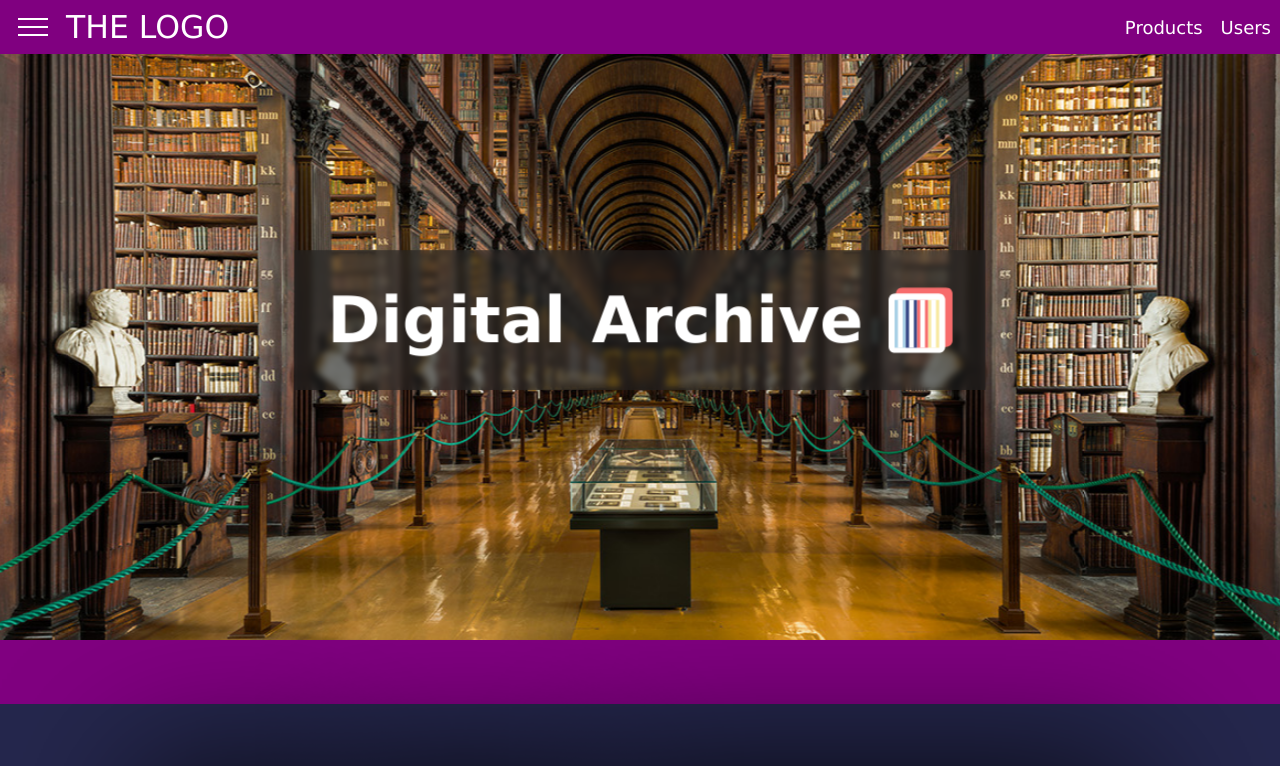
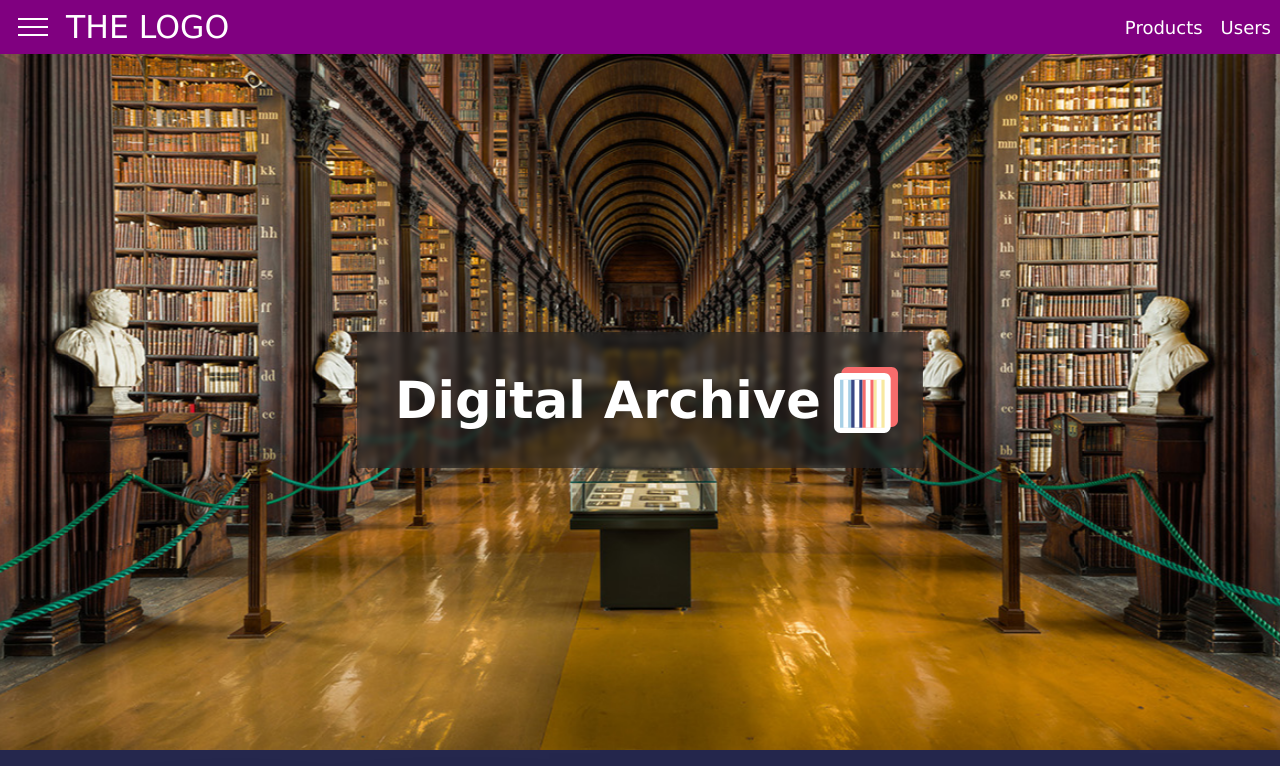
Before and after one commit to BrandonXue/digital-library, a React (Create React App) app: page / in a window 1280 px wide. Shown: the top 766 px of the page. Built offline with nearby package versions, Linux system fonts and the light colour scheme.

Commit message:
Fixed display compatibility(?)

```diff
--- a/src/components/parallaxHeaderComponent/ParallaxHeader.css
+++ b/src/components/parallaxHeaderComponent/ParallaxHeader.css
@@ -1,27 +1,37 @@
+.parallaxHeader{
+    display: flex;
+    align-items: center;
+    justify-content: center;
+    width: 100vw;
+    height: 100vh;
+}
+
 .parallaxImage{
-    height: 50vw;
-    width: 100vw;
+    height: 100%;
+    width: 100%;
 }
 
 .header {
-    background: rgba(34,34,34,0.60);
-    color: white;
-    left: 50%;
-    top: 25vw;
-    position: absolute;
-    padding: 20px;
-    transform: translate(-50%,-50%);
     display: flex;
     flex-direction: row;
+    align-items: center;
+
+    background: rgba(34,34,34,0.60);
     backdrop-filter: blur(3px);
+
+    position: absolute;
+    left: auto;
+    top: auto;
+    padding: 2%;
 }
 
 .childElem {
     margin: 1vw;
+    font-size: 4vw;
+    color: white;
 }
 
 .appLogo {
-    margin: 1vw;
     width: 5vw;
     height: auto;
 }
--- a/src/components/parallaxHeaderComponent/ParallaxHeader.js
+++ b/src/components/parallaxHeaderComponent/ParallaxHeader.js
@@ -8,13 +8,11 @@ class ParallaxHeader extends React.Component {
     render() {
         return(
             <div className = "parallaxHeader">
-              <Parallax bgImage = {libraryImage} className = "parallaxImage" strength = {-500}>
-                  <div className = "header">
-                    <h1 className = "childElem"> Digital </h1>
-                    <h1 className = "childElem"> Archive </h1>
-                    <img className = "appLogo" src={logo} alt="Digital Library Logo"/>
-                  </div>
-              </Parallax>
+              <Parallax bgImage = {libraryImage} className = "parallaxImage" strength = {-500}></Parallax>
+              <div className = "header">
+                <h1 className = "childElem"> Digital Archive </h1>
+                <img className = "appLogo" src={logo} alt="Digital Library Logo"/>
+              </div>
             </div>
         );
     }
--- a/src/index.css
+++ b/src/index.css
@@ -13,29 +13,29 @@ body {
 }
 
 h1 {
-  font-size: 8vmin;
+  font-size: 5vw;
 }
 
 h2 {
-  font-size: 7vmin;
+  font-size: 4.4vw;
 }
 
 h3 {
-  font-size: 6vmin;
+  font-size: 3.8vw;
 }
 
 h4 {
-  font-size: 5vmin;
+  font-size: 3.2vw;
 }
 
 h5 {
-  font-size: 4vmin;
+  font-size: 2.6vw;
 }
 
 h5 {
-  font-size: 3vmin;
+  font-size: 2vw;
 }
 
 h6 {
-  font-size: 2vmin;
+  font-size: 1.4vw;
 }
```
